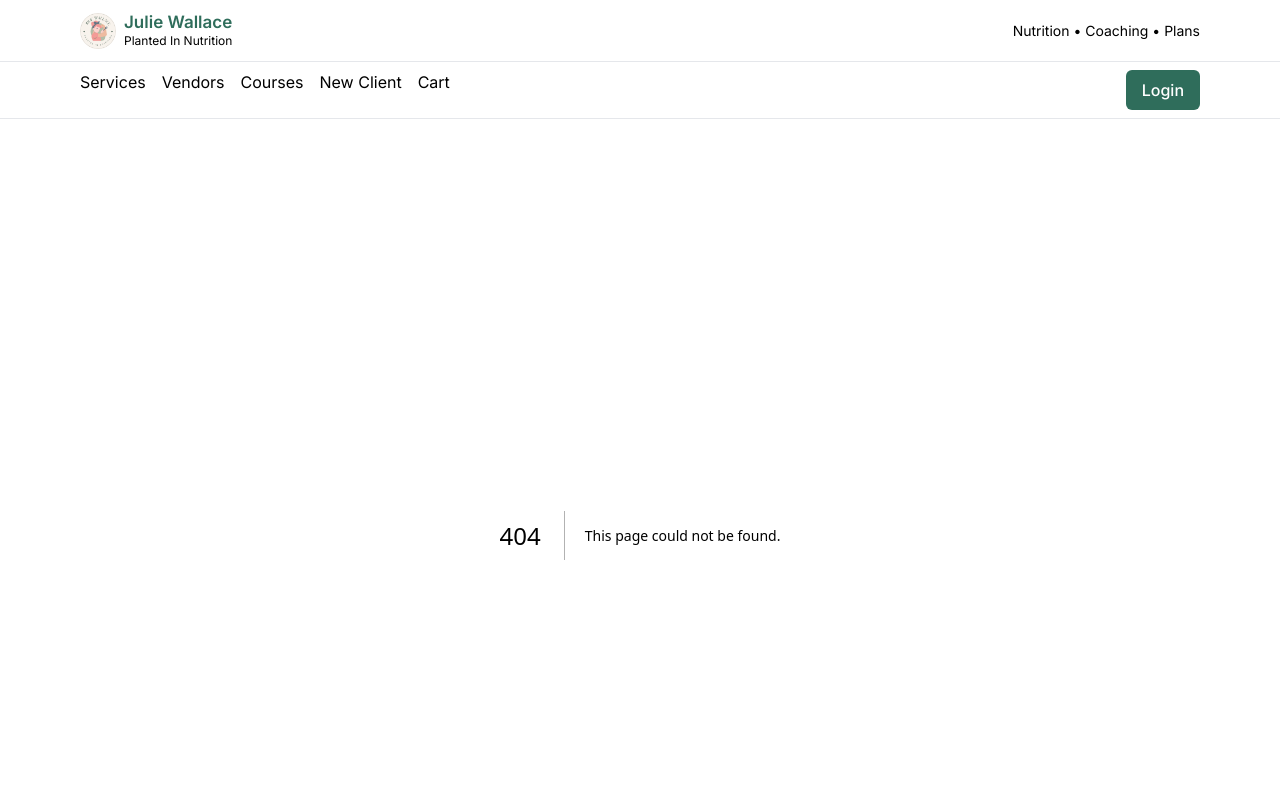
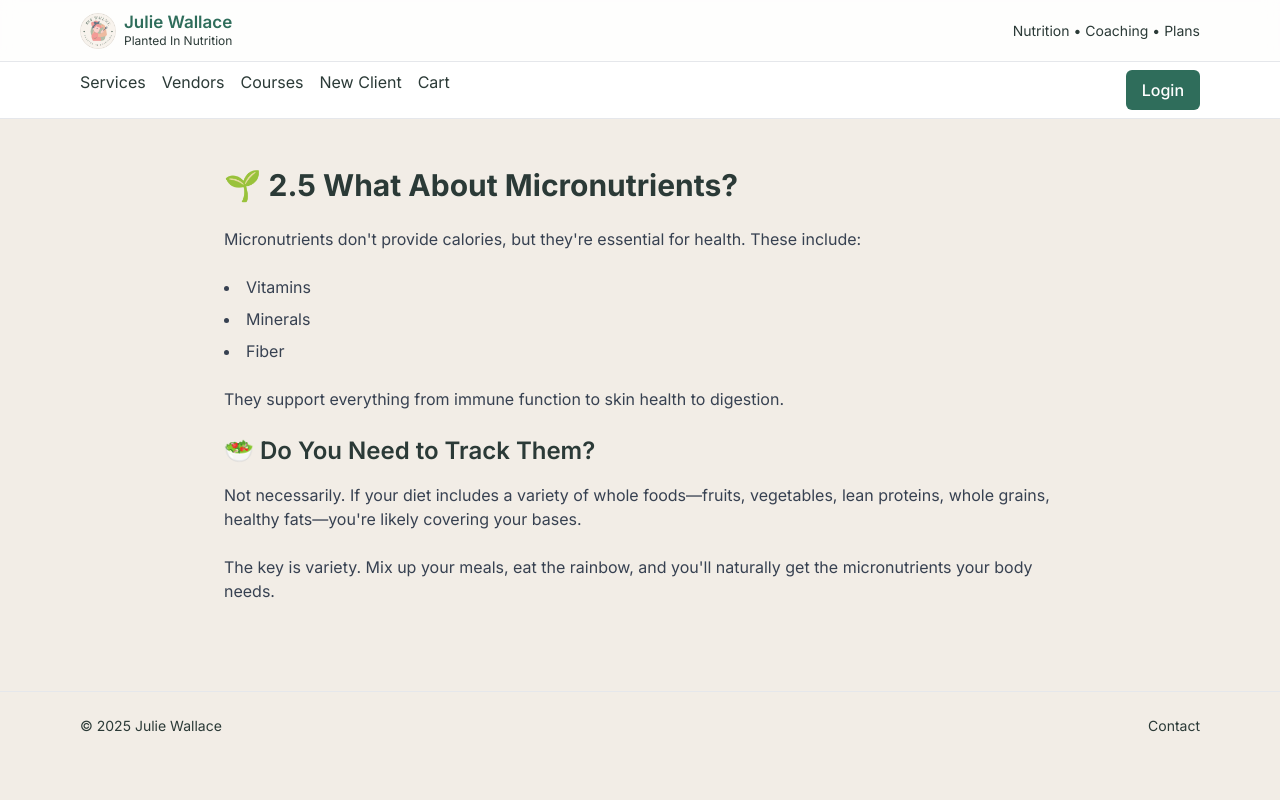
Before and after one commit to mr601s/nutritionist-marketplace-crm, a Next.js app: page /courses/module-2/section-5 in a window 1280 px wide. Before the commit this address had no page. Shown: the top 800 px of the page. Built offline with nearby package versions, Linux system fonts and the light colour scheme.

Commit message:
feat: add Section 2.5 What About Micronutrients course page.
This page discusses the importance of micronutrients and their role in health, including a list of examples and dietary advice.

```diff
--- /dev/null
+++ b/app/courses/module-2/section-5/page.tsx
@@ -0,0 +1,35 @@
+export default function Section25Page() {
+  return (
+    <main className="p-8 max-w-4xl mx-auto">
+      <h1 className="text-3xl font-bold mb-6">
+        🌱 2.5 What About Micronutrients?
+      </h1>
+
+      <p className="mb-6 text-gray-700">
+        Micronutrients don{"'t"} provide calories, but they{"'re"} essential for health. These include:
+      </p>
+
+      <ul className="list-disc list-inside mb-6 space-y-2 text-gray-700">
+        <li>Vitamins</li>
+        <li>Minerals</li>
+        <li>Fiber</li>
+      </ul>
+
+      <p className="mb-6 text-gray-700">
+        They support everything from immune function to skin health to digestion.
+      </p>
+
+      <h2 className="text-2xl font-semibold mb-4">
+        🥗 Do You Need to Track Them?
+      </h2>
+
+      <p className="mb-6 text-gray-700">
+        Not necessarily. If your diet includes a variety of whole foods—fruits, vegetables, lean proteins, whole grains, healthy fats—you{"'re"} likely covering your bases.
+      </p>
+
+      <p className="text-gray-700">
+        The key is variety. Mix up your meals, eat the rainbow, and you{"'ll"} naturally get the micronutrients your body needs.
+      </p>
+    </main>
+  );
+}
```
